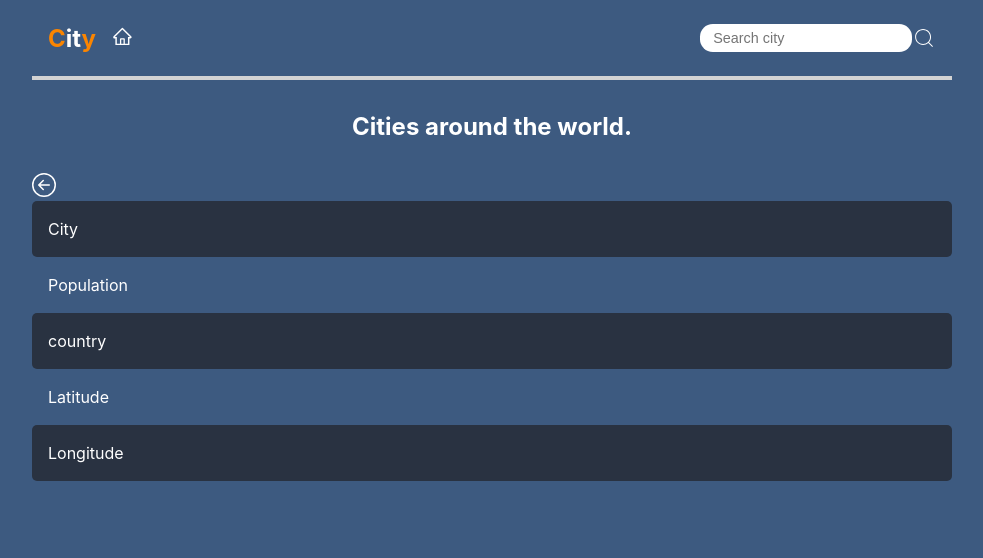
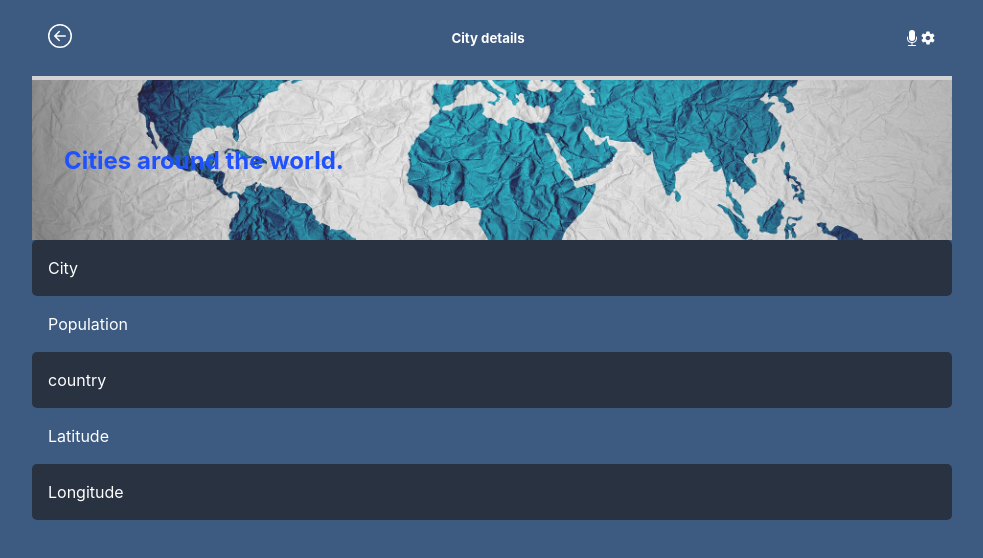
Before and after one commit to BranBayou/random-cities, a React (Create React App) app: page /detail in a window 1280 px wide. Shown: the top 558 px of the page, without its empty margins (148-1131 px from the left). Built offline with nearby package versions, Linux system fonts and the light colour scheme.

Commit message:
Implement changes required by previous reviewer

```diff
--- a/src/App.js
+++ b/src/App.js
@@ -2,16 +2,12 @@ import { BrowserRouter as Router, Route, Routes } from 'react-router-dom';
 import { useSelector } from 'react-redux';
 import Home from './components/Home';
 import Detail from './components/Detail';
-import Navigation from './components/Navigation';
-import Header from './components/Header';
 
 function App() {
   const selectedCity = useSelector((state) => state.cities.selectedCity);
 
   return (
     <Router>
-      <Navigation />
-      <Header />
       <Routes>
         <Route path="/" element={<Home />} />
         <Route path="/detail" element={<Detail city={selectedCity} />} />
--- a/src/components/Detail.js
+++ b/src/components/Detail.js
@@ -1,11 +1,27 @@
 import PropTypes from 'prop-types';
+import { BsArrowLeftCircle, BsMicFill } from 'react-icons/bs';
+import { IoMdSettings } from 'react-icons/io';
 import { NavLink } from 'react-router-dom';
-import { BsArrowLeftCircle } from 'react-icons/bs';
 
 export default function Detail({ city }) {
   return (
+    <div>
+      <div className="nav-bar">
+        <div className="left">
+          <NavLink className="navlink-arrow" to="/"><BsArrowLeftCircle className="back-arrow" /></NavLink>
+        </div>
+        <div>
+          <h5>City details</h5>
+        </div>
+        <div className="search-bar">
+          <BsMicFill />
+          <IoMdSettings />
+        </div>
+      </div>
+      <div className="header-con">
+        <h2>Cities around the world.</h2>
+      </div>
       <div className="ccity-info-detail" key={city.city_name}>
-      <NavLink className="navlink-arrow" to="/"><BsArrowLeftCircle className="back-arrow" /></NavLink>
         <div>
           <div className="detail-div">
             <p>City</p>
@@ -29,6 +45,7 @@ export default function Detail({ city }) {
           </div>
         </div>
       </div>
+    </div>
   );
 }
 
--- a/src/components/Header.js
+++ /dev/null
@@ -1,7 +0,0 @@
-export default function Header() {
-  return (
-    <div className="header-con">
-      <h2>Cities around the world.</h2>
-    </div>
-  );
-}
--- a/src/components/Home.js
+++ b/src/components/Home.js
@@ -1,6 +1,10 @@
 import React, { useEffect } from 'react';
 import { useDispatch, useSelector } from 'react-redux';
-import { getCities } from '../redux/cities/citiesSlice';
+import { CiSearch } from 'react-icons/ci';
+import { BsArrowLeftCircle, BsMicFill } from 'react-icons/bs';
+import { IoMdSettings } from 'react-icons/io';
+import { NavLink } from 'react-router-dom';
+import { getCities, searchCity } from '../redux/cities/citiesSlice';
 import City from './City';
 
 function Home() {
@@ -34,10 +38,32 @@ function Home() {
     : cities;
 
   return (
-    <div className="cities-con">
-      {filteredCities.map((city) => (
-        <City key={city.city_name} city={city} />
-      ))}
+    <div>
+      <div className="nav-bar">
+        <div className="left">
+          <NavLink className="navlink-arrow" to="/"><BsArrowLeftCircle className="back-arrow" /></NavLink>
+          <p>2022</p>
+        </div>
+        <div>
+          <h5>All cities</h5>
+        </div>
+        <div>
+          <BsMicFill className="mic-icon" />
+          <IoMdSettings />
+        </div>
+      </div>
+      <div className="header-con">
+        <h2>Cities around the world.</h2>
+        <div className="search-bar">
+          <input className="search" onChange={(event) => dispatch(searchCity(event.target.value))} type="search" placeholder="Search city" />
+          <CiSearch className="search-icon" />
+        </div>
+      </div>
+      <div className="cities-con">
+        {filteredCities.map((city) => (
+          <City key={city.city_name} city={city} />
+        ))}
+      </div>
     </div>
   );
 }
--- a/src/components/Navigation.js
+++ /dev/null
@@ -1,27 +0,0 @@
-import { useDispatch } from 'react-redux';
-import { CiSearch } from 'react-icons/ci';
-import { AiOutlineHome } from 'react-icons/ai';
-import { NavLink } from 'react-router-dom';
-import { searchCity } from '../redux/cities/citiesSlice';
-
-export default function Navigation() {
-  const dispatch = useDispatch();
-  return (
-    <div className="nav-bar">
-      <div className="left">
-        <h2 className="logo-text">
-          <span className="logo-ty">C</span>
-          it
-          <span className="logo-ty">y</span>
-        </h2>
-        <NavLink to="/">
-          <AiOutlineHome className="home-icon" />
-        </NavLink>
-      </div>
-      <div className="search-bar">
-        <input className="search" onChange={(event) => dispatch(searchCity(event.target.value))} type="search" placeholder="Search city" />
-        <CiSearch className="search-icon" />
-      </div>
-    </div>
-  );
-}
--- a/src/index.css
+++ b/src/index.css
@@ -94,13 +94,29 @@ code {
 }
 
 .header-con {
+  display: flex;
+  justify-content: space-between;
+  align-items: center;
+  min-height: 20vh;
   grid-column: 1/5;
   text-align: center;
   padding: 2rem;
+  background-image: url("../public/map.jpg");
+  background-position: center;
+  background-repeat: no-repeat;
+  background-size: cover;
+}
+
+.header-con h2 {
+  color: #1f51ff;
 }
 
 .arrow-detail {
   color: #fff;
+}
+
+.mic-icon {
+  margin: 0 0.5rem;
 }
 
 /* Cities */
```
Also changed, not shown: public/map.jpg (added), 1 other file (tests, documents, lock files or other folders). Lines whose indentation alone changed are shown as unchanged.
